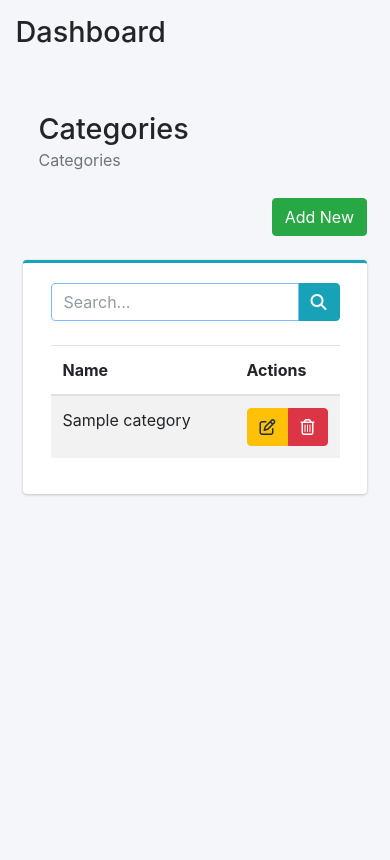
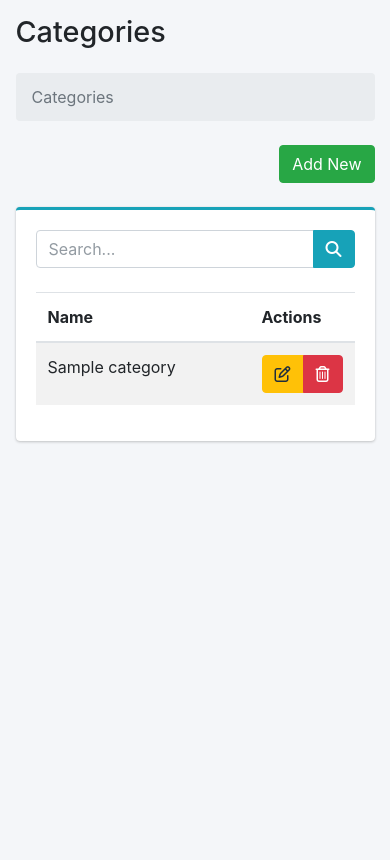
Before and after one commit to mvthakar/prllm-divc-2026, a PHP site: page /categories/index.php in a window 390 px wide. Shown: the part 57-917 px from the top of the page. After the commit the page ends 500 px from the top, so only its background shows below. Run offline with PHP 8.4, Linux system fonts and the light colour scheme; tables that the repository leaves empty hold one stand-in row (values such as "Sample post"); some libraries are stand-ins or nearby versions.

Commit message:
fix: layout

```diff
--- a/categories/index.php
+++ b/categories/index.php
@@ -1,44 +1,46 @@
 <?php require_once '../@/lib/init.php'; ?>
 <?php
 require_once pathOf('/@/lib/database.php');
+require_once pathOf('/@/lib/request.php');
 
 $db = Database::getInstance();
-$categories = $db->getAll("SELECT `id`, `name` FROM `categories` WHERE `deleted_at` IS NULL");
+$search = trim(get('search') ?? '');
 
+if ($search !== '') {
+  $categories = $db->getAll(
+    "SELECT `id`, `name` FROM `categories` WHERE `deleted_at` IS NULL AND `name` LIKE ? ORDER BY `name`",
+    ['%' . $search . '%']
+  );
+} else {
+  $categories = $db->getAll("SELECT `id`, `name` FROM `categories` WHERE `deleted_at` IS NULL ORDER BY `name`");
+}
+
+$pageTitle = 'Categories';
 ?>
 <?php require_once pathOf('/@/includes/header.php'); ?>
 
-<div class="content-wrapper">
-  <div class="container">
-    <section class="content-header">
-      <div class="container-fluid">
-        <div class="row">&nbsp;</div>
 <div class="row mb-2">
-          <div class="col-sm-6">
-            <h1>Categories</h1>
-          </div>
+  <div class="col-sm-6"></div>
   <div class="col-sm-6">
     <ol class="breadcrumb float-sm-right">
       <li class="breadcrumb-item active">Categories</li>
     </ol>
   </div>
 </div>
-      </div>
-    </section>
-    <section class="content">
+
 <div class="row">
   <div class="col text-right">
     <a role="button" class="btn btn-success" href="<?= urlOf('/categories/add.php') ?>">Add New</a>
   </div>
 </div>
 <div class="row">&nbsp;</div>
+
 <div class="card card-outline card-info">
   <div class="card-body">
-          <div class="col col-md-12">
     <div class="row">
       <div class="col col-lg-4 offset-lg-8 text-right mb-4 col-12">
         <form action="" method="get" class="input-group">
-                  <input type="search" class="form-control" name="search" placeholder="Search..." autofocus value="<?= isset($search_term) ? $search_term : "" ?>">
+          <input type="search" class="form-control" name="search" placeholder="Search..." value="<?= htmlspecialchars($search) ?>">
           <div class="input-group-append">
             <button type="submit" class="btn btn-info">
               <i class="fa fa-search"></i>
@@ -57,15 +59,20 @@ $categories = $db->getAll("SELECT `id`, `name` FROM `categories` WHERE `deleted_
             </tr>
           </thead>
           <tbody>
+            <?php if (empty($categories)) : ?>
+            <tr>
+              <td colspan="2" class="text-center text-muted">No categories found.</td>
+            </tr>
+            <?php endif; ?>
             <?php foreach ($categories as $category): ?>
             <tr>
-                      <td class="item-list-name"><?= $category->name ?></td>
+              <td class="item-list-name"><?= htmlspecialchars($category->name) ?></td>
               <td class="item-list-actions">
                 <div class="btn-group" role="group" aria-label="Actions">
-                          <a role="button" class="btn btn-warning" href="<?= urlOf('/categories/edit.php?id=' . $category->id) ?>" data-toggle="tooltip" data-placement="bottom" title="Edit">
+                  <a role="button" class="btn btn-warning" href="<?= urlOf('/categories/edit.php?id=' . urlencode($category->id)) ?>" data-toggle="tooltip" data-placement="bottom" title="Edit">
                     <i class="far fa-edit"></i>
                   </a>
-                          <a role="button" class="btn btn-danger" href="<?= urlOf('/categories/delete.php?id=' . $category->id) ?>" data-toggle="tooltip" data-placement="bottom" title="Delete">
+                  <a role="button" class="btn btn-danger btn-delete" href="<?= urlOf('/categories/delete.php?id=' . urlencode($category->id)) ?>" data-toggle="tooltip" data-placement="bottom" title="Delete">
                     <i class="far fa-trash-alt"></i>
                   </a>
                 </div>
@@ -78,11 +85,6 @@ $categories = $db->getAll("SELECT `id`, `name` FROM `categories` WHERE `deleted_
     </div>
   </div>
 </div>
-      </div>
-      <br>
-    </section>
-  </div>
-</div>
 
 <?php require_once pathOf('/@/includes/scripts.php'); ?>
 <?php require_once pathOf('/@/includes/footer.php'); ?>
```
Also changed, not shown: categories/add.php (+17 -25 lines), categories/edit.php (+21 -27 lines). Lines whose indentation alone changed are shown as unchanged.
